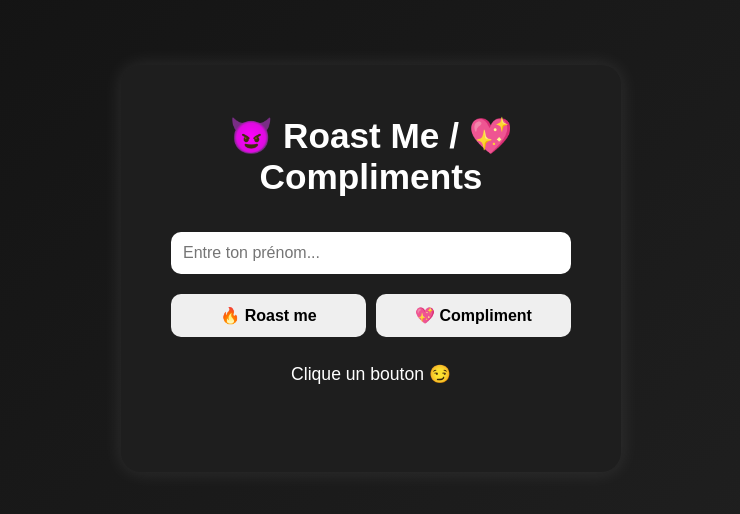
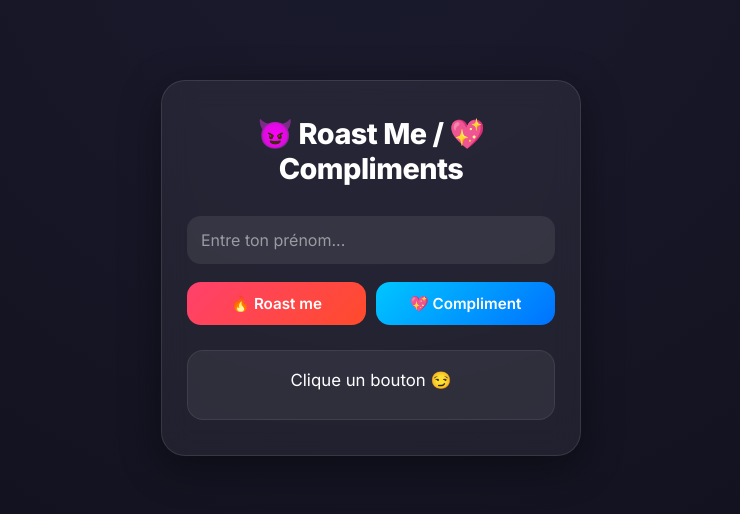
Before and after one commit to kat0ne/roast-me-site, a plain HTML site: page index.html in a window 1280 px wide. Shown: the part 132-646 px from the top of the page, without its empty margins (269-1009 px from the left). Drawn offline with Linux system fonts and the light colour scheme.

Commit message:
style.css

```diff
--- a/style.css
+++ b/style.css
@@ -1,101 +1,147 @@
+@import url('https://fonts.googleapis.com/css2?family=Inter:wght@300;400;600;800&display=swap');
+
 * {
   margin: 0;
   padding: 0;
   box-sizing: border-box;
-  font-family: Arial, sans-serif;
+  font-family: 'Inter', sans-serif;
 }
 
 body {
-  background: linear-gradient(135deg, #111, #222);
-  color: white;
   min-height: 100vh;
   display: flex;
   justify-content: center;
   align-items: center;
+
+  /* 🌈 background plus moderne */
+  background: radial-gradient(circle at top, #1b1b2f, #0f0f1a);
+  color: white;
   padding: 20px;
 }
 
-/* 📦 Container responsive */
+/* 🧊 Glass container */
 .container {
-  text-align: center;
-  background: #1e1e1e;
-  padding: 40px 25px;
-  border-radius: 20px;
   width: 100%;
   max-width: 420px;
-  box-shadow: 0 0 20px rgba(255,255,255,0.1);
+  padding: 35px 25px;
+  border-radius: 24px;
+
+  background: rgba(255, 255, 255, 0.06);
+  backdrop-filter: blur(14px);
+  -webkit-backdrop-filter: blur(14px);
+
+  border: 1px solid rgba(255, 255, 255, 0.1);
+  box-shadow: 0 10px 40px rgba(0,0,0,0.4);
+
+  text-align: center;
+
+  animation: fadeIn 0.6s ease;
 }
 
-/* 🧠 Titre */
-h1 {
-  font-size: 1.6rem;
-  margin-bottom: 20px;
+/* ✨ animation entrée */
+@keyframes fadeIn {
+  from {
+    opacity: 0;
+    transform: translateY(15px);
+  }
+  to {
+    opacity: 1;
+    transform: translateY(0);
+  }
 }
 
-/* ✍️ Input */
+/* 🧠 titre */
+h1 {
+  font-size: 1.8rem;
+  font-weight: 800;
+  margin-bottom: 20px;
+  letter-spacing: -0.5px;
+}
+
+/* ✍️ input stylé */
 input {
   width: 100%;
-  padding: 12px;
-  margin-top: 15px;
-  border-radius: 10px;
+  padding: 14px;
+  border-radius: 14px;
   border: none;
   outline: none;
+
+  background: rgba(255,255,255,0.08);
+  color: white;
+
   font-size: 1rem;
+
+  margin-top: 10px;
 }
 
-/* 🔘 Boutons */
+/* placeholder */
+input::placeholder {
+  color: rgba(255,255,255,0.5);
+}
+
+/* 🔘 buttons */
 .buttons {
-  margin-top: 20px;
+  margin-top: 18px;
   display: flex;
-  flex-direction: column;
   gap: 10px;
 }
 
 button {
+  flex: 1;
   padding: 12px;
+
   border: none;
-  border-radius: 10px;
+  border-radius: 14px;
+
   cursor: pointer;
-  font-weight: bold;
-  font-size: 1rem;
-  transition: 0.2s ease;
+  font-weight: 600;
+  font-size: 0.95rem;
+
+  transition: 0.25s ease;
+}
+
+/* 🔥 bouton roast */
+button:nth-child(1) {
+  background: linear-gradient(135deg, #ff416c, #ff4b2b);
+  color: white;
+}
+
+/* 💖 bouton compliment */
+button:nth-child(2) {
+  background: linear-gradient(135deg, #00c6ff, #0072ff);
+  color: white;
 }
 
 button:hover {
-  transform: scale(1.03);
+  transform: translateY(-2px) scale(1.02);
+  filter: brightness(1.1);
 }
 
-/* 💬 Résultat */
+/* 💬 résultat style card */
 #result {
   margin-top: 25px;
-  font-size: 1.1rem;
-  min-height: 60px;
+  padding: 18px;
+
+  border-radius: 16px;
+
+  background: rgba(255,255,255,0.06);
+  border: 1px solid rgba(255,255,255,0.08);
+
+  font-size: 1.05rem;
   line-height: 1.4;
+
+  min-height: 70px;
+
+  transition: all 0.3s ease;
 }
 
-/* 📱 TABLET */
-@media (min-width: 600px) {
+/* 📱 mobile tweak */
+@media (max-width: 500px) {
   .buttons {
-    flex-direction: row;
-  }
-
-  button {
-    flex: 1;
+    flex-direction: column;
   }
 
   h1 {
-    font-size: 1.9rem;
+    font-size: 1.5rem;
   }
 }
-
-/* 💻 DESKTOP */
-@media (min-width: 900px) {
-  .container {
-    max-width: 500px;
-    padding: 50px;
-  }
-
-  h1 {
-    font-size: 2.2rem;
-  }
-}
```
